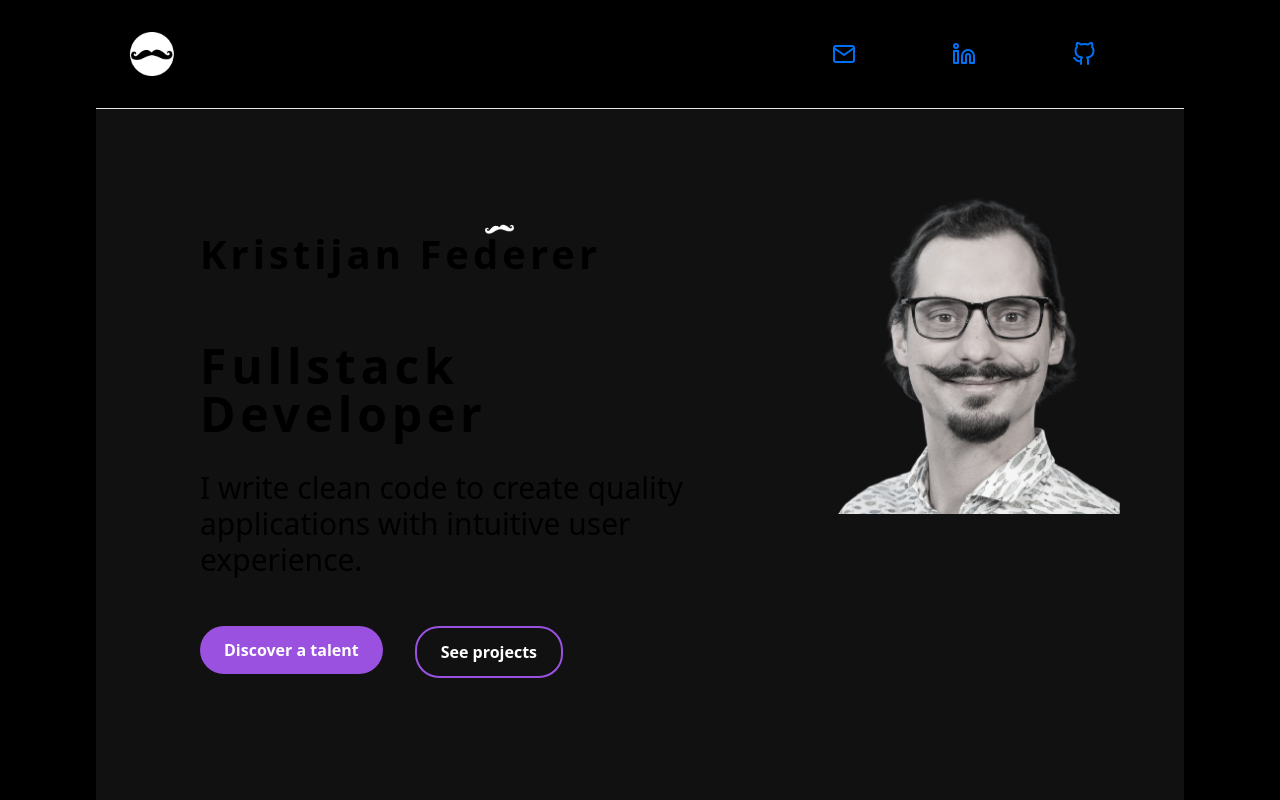
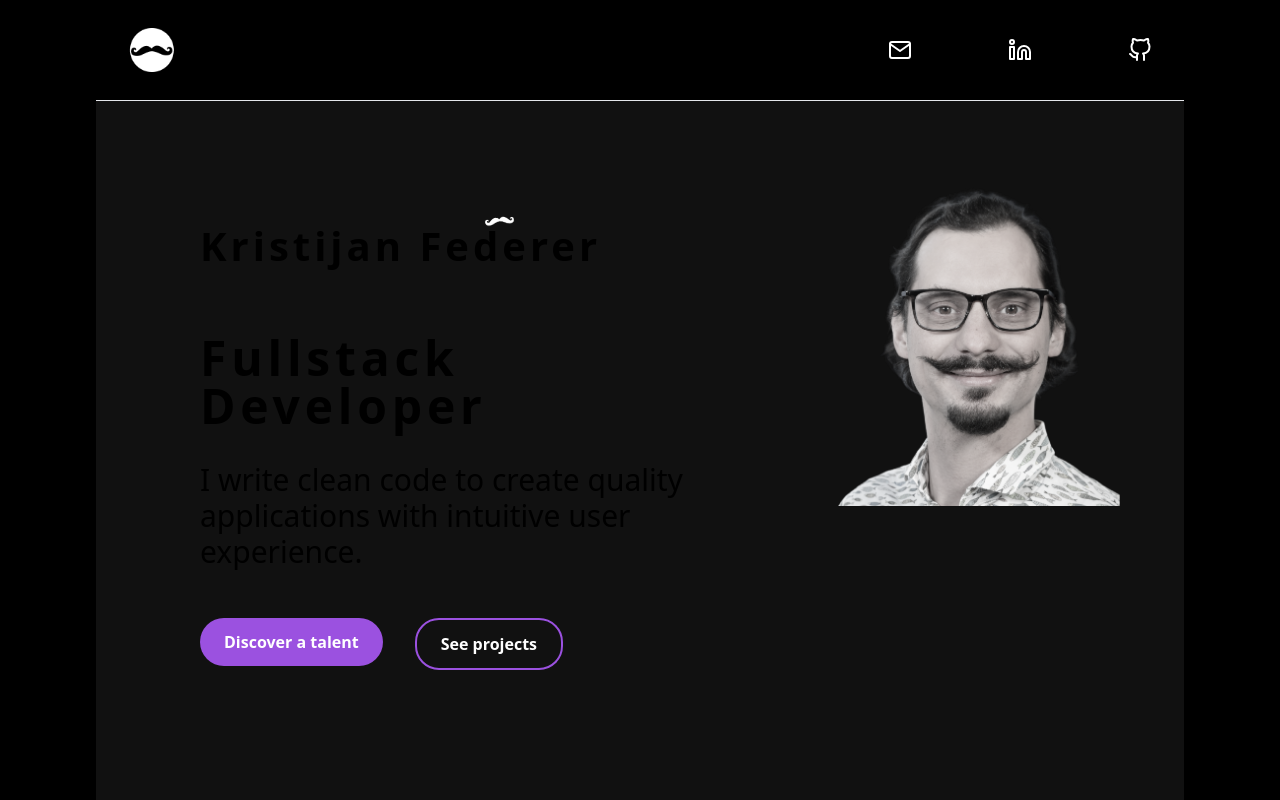
Before and after one commit to federerkristijan/portfolio2, a Next.js app: page / in a window 1280 px wide. Built offline with nearby package versions, Linux system fonts and the light colour scheme.

Commit message:
navbar icons white

```diff
--- a/components/global/navbar/Navbar.tsx
+++ b/components/global/navbar/Navbar.tsx
@@ -8,7 +8,7 @@ export function Navbar() {
   const [mobileMenuOpen, setMobileMenuOpen] = useState(false);
 
   return (
-    <div className="px-6 py-2 transition-all xl:px-8 xl:shadow-lg xl:bg-background border-b">
+    <div className="px-6 py-1 transition-all xl:px-8 xl:shadow-lg xl:bg-background border-b">
       <nav
         className="navbar z-0 flex items-center justify-between border-white"
         aria-label="Global"
--- a/components/global/navbar/NavigationItems.tsx
+++ b/components/global/navbar/NavigationItems.tsx
@@ -19,11 +19,12 @@ const NavigationItems = ({ menuItems}: NavbarProps ) => {
   console.log(navigation, 'look at me')
 
   return (
-    <div className='flex flex-row gap-24 text-2xl justify-between mx-14'>
+    <div className='flex flex-row gap-24 text-2xl justify-between'>
       {navigation?.map((item) => (
         <Link
           key={item.name}
           href={item.href}
+          className='text-white'
         >
           {iconMap[item.name]}
         </Link>
```
